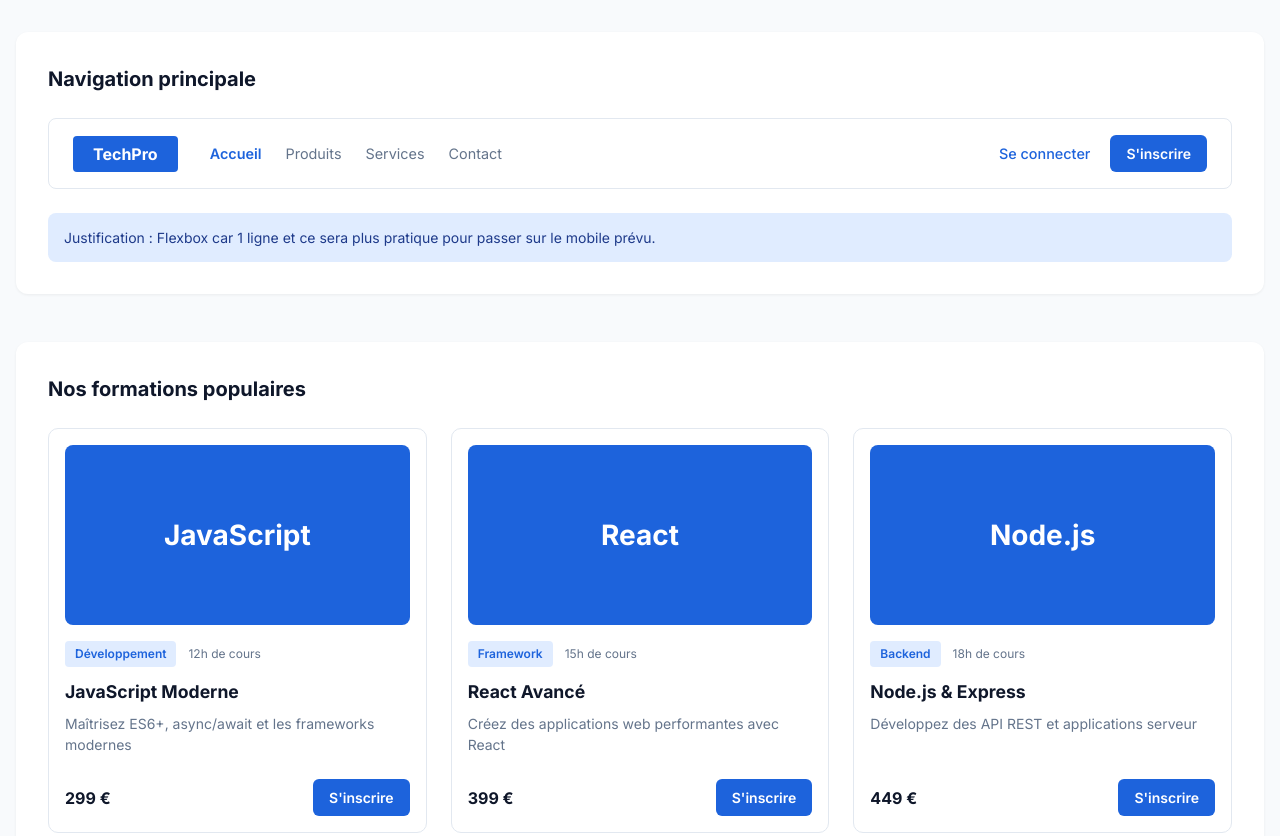
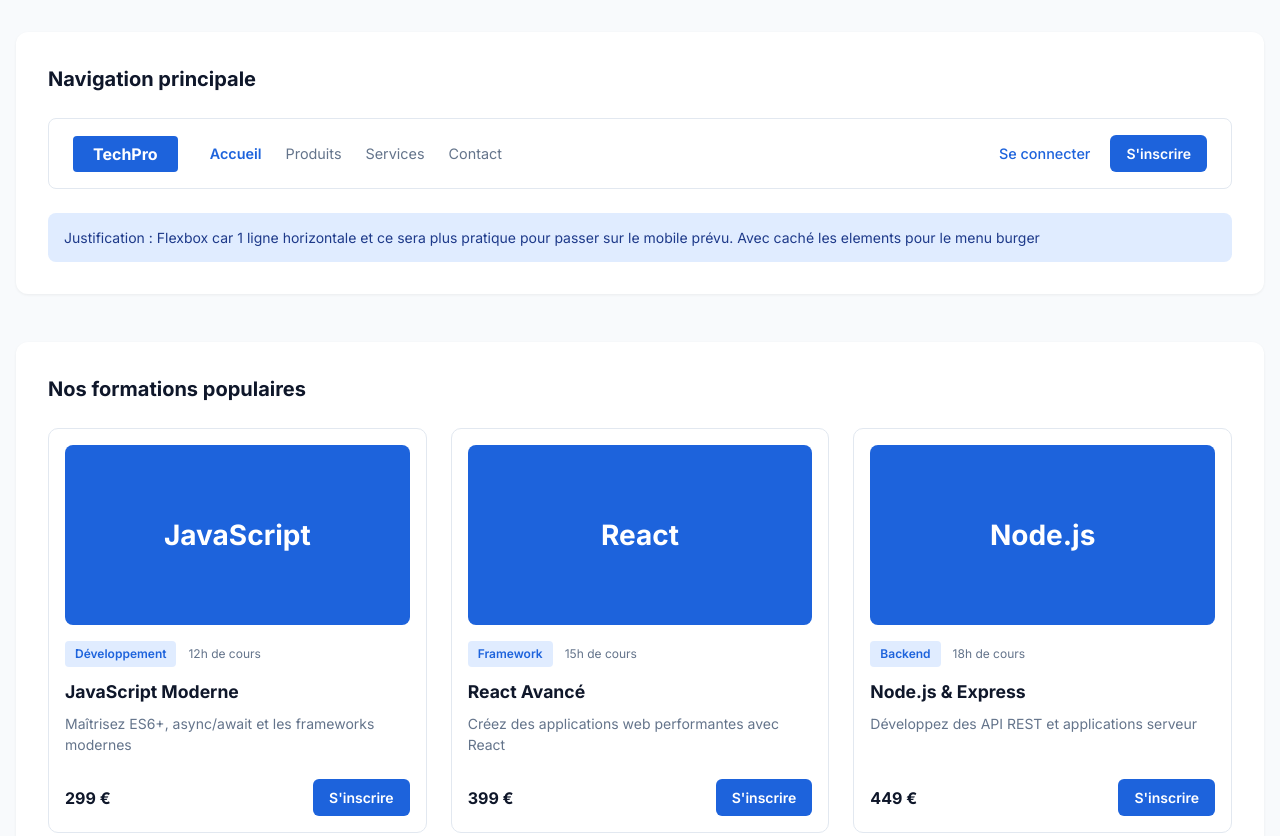
Before and after one commit to Nerow75/cloud_flexbox, a plain HTML site: page index.html in a window 1280 px wide. Shown: the top 836 px of the page. Drawn offline with Linux system fonts and the light colour scheme.

Commit message:
little changes

```diff
--- a/index.html
+++ b/index.html
@@ -33,8 +33,9 @@
         </header>
 
         <p class="justification">
-          Justification : Flexbox car 1 ligne et ce sera plus pratique pour
-          passer sur le mobile prévu.
+          Justification : Flexbox car 1 ligne horizontale et ce sera plus
+          pratique pour passer sur le mobile prévu. Avec caché les elements pour
+          le menu burger
         </p>
       </section>
 
@@ -154,7 +155,7 @@
         <p class="justification">
           Justification : Flex pour que les éléments gardent bien leur largeur,
           comme sur mobile aussi, le wrap permet de faire un retour à la ligne
-          propre.
+          propre quand on passe sur mobile ou quand l'ecran se retrecie
         </p>
       </section>
 
```
